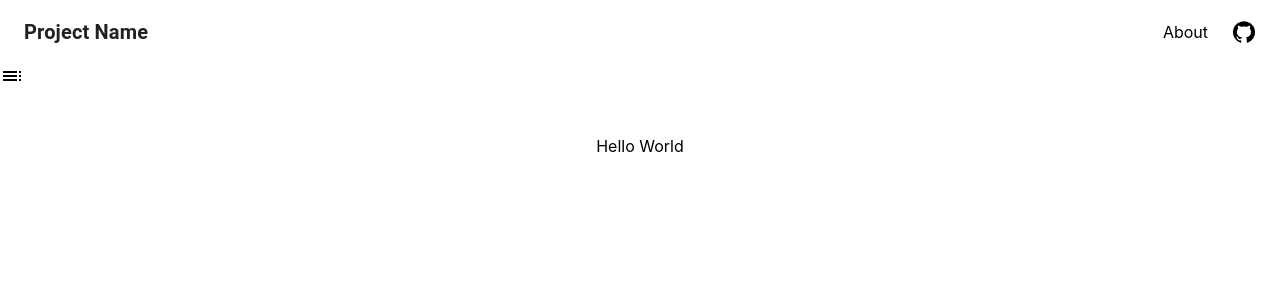
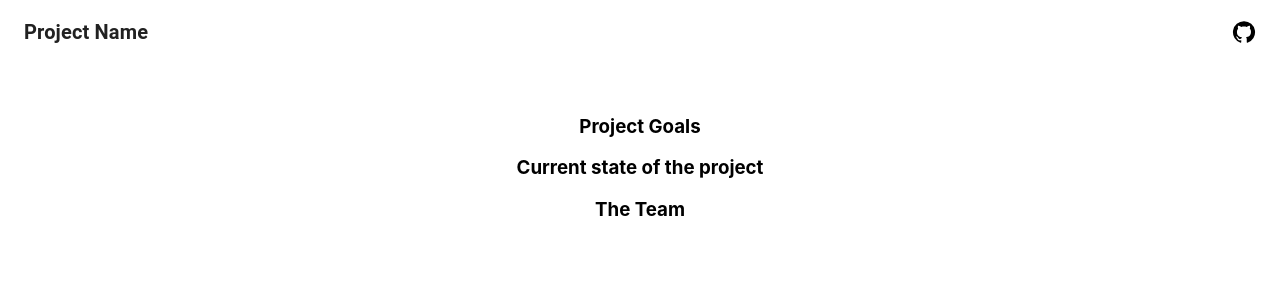
Before and after one commit to Joakim-Johansson/ProjectPage, a React (Create React App) app: page / in a window 1280 px wide. Shown: the top 300 px of the page. Built offline with nearby package versions, Linux system fonts and the light colour scheme.

Commit message:
titles added

```diff
--- a/src/components/Header.js
+++ b/src/components/Header.js
@@ -1,7 +1,6 @@
 import React from 'react';
 import { AppBar, Box, Toolbar, Typography, Link } from '@mui/material';
 import GitHubIcon from '@mui/icons-material/GitHub';
-import { Toc } from '@mui/icons-material';
 
 const Header = () => {
   return (
@@ -13,9 +12,6 @@ const Header = () => {
           </Typography>
 
           <Box sx={{ display: 'flex', gap: 3, alignItems: 'center' }}>
-            <Link href="/about" color="inherit" underline="hover">
-              About
-            </Link>
 
             <Link
               href="https://github.com/" // Replace with repo link
@@ -27,7 +23,6 @@ const Header = () => {
             </Link>
           </Box>
         </Toolbar>
-        <Toc></Toc>
       </AppBar>
       <Box sx={{ pt: 4, maxWidth: 'lg', mx: 'auto', px: { xs: 3, md: 5 } }}>
       </Box>
--- a/src/views/HomePage.js
+++ b/src/views/HomePage.js
@@ -1,7 +1,10 @@
 function HomePage() {
     return (
       <div className="HomePage">
-            <p>Hello World</p>
+            <h3>Project Goals</h3>
+            <h3>Current state of the project</h3>
+            <h3>The Team</h3>
+
       </div>
     );
   }
```
